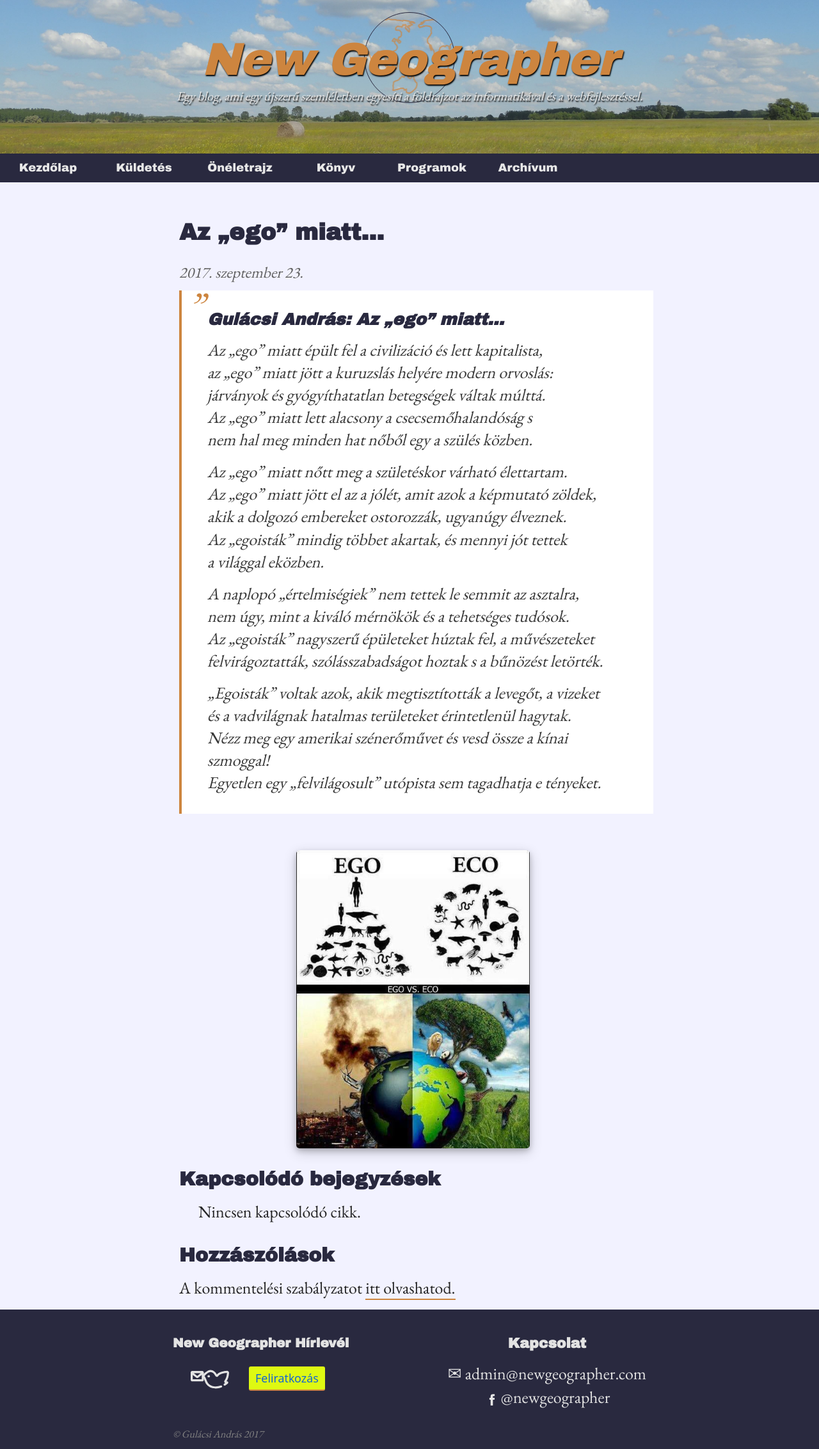
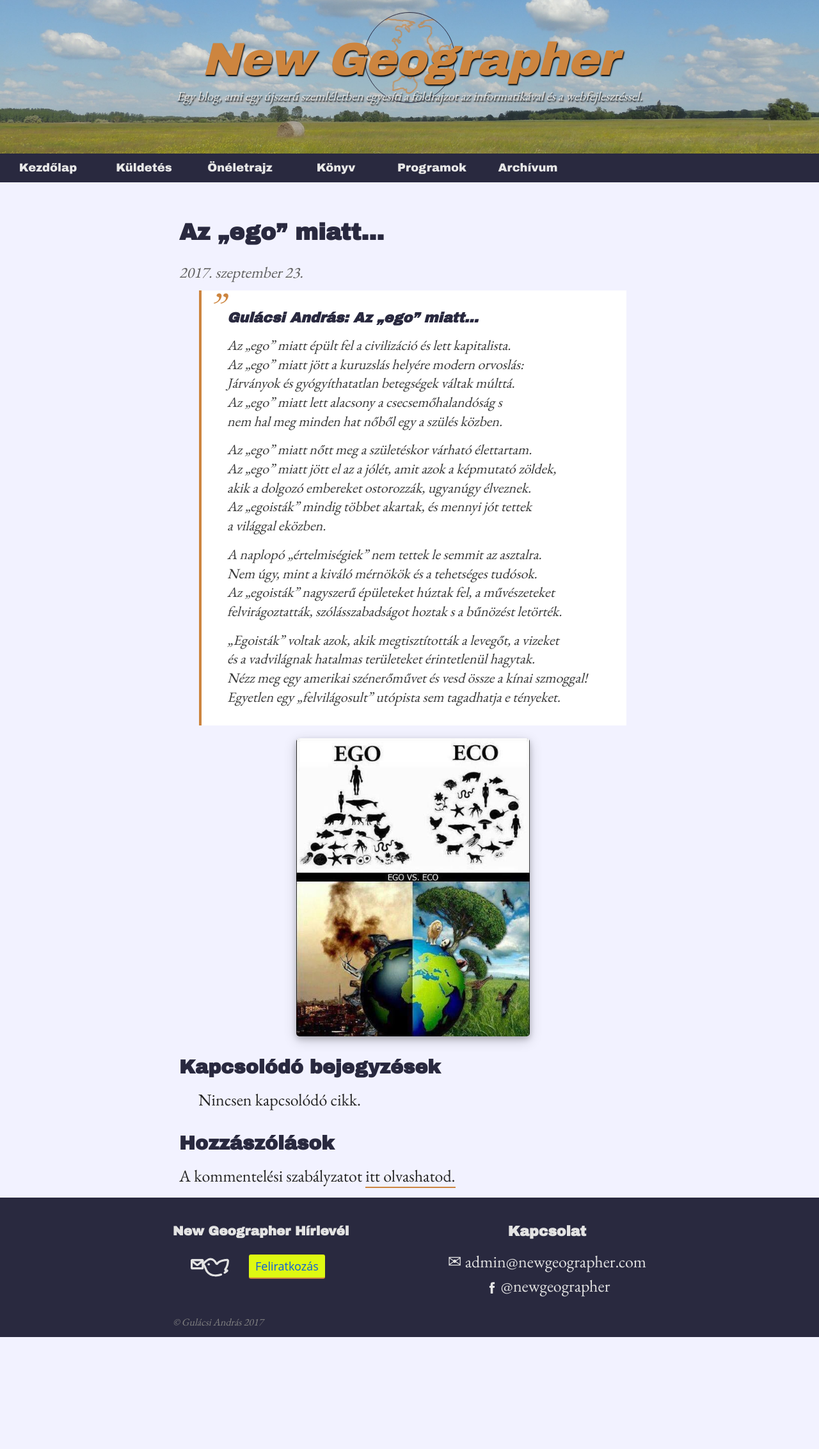
Before and after one commit to SalsaBoy990/SalsaBoy990.github.io, a Jekyll site: the page built from _posts/2017-09-23-az_ego_miatt.markdown, in a window 1280 px wide. Shown: the whole page at 64% size. Built offline with Jekyll 4.4.1, drawn with Linux system fonts in a browser that asks for light colours; comment, search, counter and statistics services are not loaded; after the commit the page ends 2090 px from its top, so only the background shows below that.

Commit message:
Blogpost errors corrected

```diff
--- a/_posts/2017-09-23-az_ego_miatt.markdown
+++ b/_posts/2017-09-23-az_ego_miatt.markdown
@@ -8,10 +8,10 @@
 ---
 
 <blockquote class="poem">
-<h3>Gulácsi András: Az „ego” miatt…</h3>
-<p>Az „ego” miatt épült fel a civilizáció és lett kapitalista,<br>
-az „ego” miatt jött a kuruzslás helyére modern orvoslás:<br>
-járványok és gyógyíthatatlan betegségek váltak múlttá.<br>
+<h4>Gulácsi András: Az „ego” miatt…</h4>
+<p>Az „ego” miatt épült fel a civilizáció és lett kapitalista.<br>
+Az „ego” miatt jött a kuruzslás helyére modern orvoslás:<br>
+Járványok és gyógyíthatatlan betegségek váltak múlttá.<br>
 Az „ego” miatt lett alacsony a csecsemőhalandóság s<br>
 nem hal meg minden hat nőből egy a szülés közben.
 </p>
@@ -22,8 +22,8 @@
 Az „egoisták” mindig többet akartak, és mennyi jót tettek<br>
 a világgal eközben.</p>
 
-<p>A naplopó „értelmiségiek” nem tettek le semmit az asztalra,<br>
-nem úgy, mint a kiváló mérnökök és a tehetséges tudósok.<br>
+<p>A naplopó „értelmiségiek” nem tettek le semmit az asztalra.<br>
+Nem úgy, mint a kiváló mérnökök és a tehetséges tudósok.<br>
 Az „egoisták” nagyszerű épületeket húztak fel, a művészeteket<br>
 felvirágoztatták, szólásszabadságot hoztak s a bűnözést letörték.</p>
 
@@ -33,5 +33,5 @@
 Egyetlen egy „felvilágosult” utópista sem tagadhatja e tényeket.</p>
 </blockquote>
 
-<br />
+
 <img src="{{ site.url }}/assets/az_ego_miatt.jpg" class="image" alt="Ego kontra öko"/>
--- a/css/classes.css
+++ b/css/classes.css
@@ -49,7 +49,8 @@
 }
 
 .poem {
-    width: 90%;
+    font-size: 22px;
+    width: 80%;
 }
 
 
```
Also changed, not shown: 7 other files.
